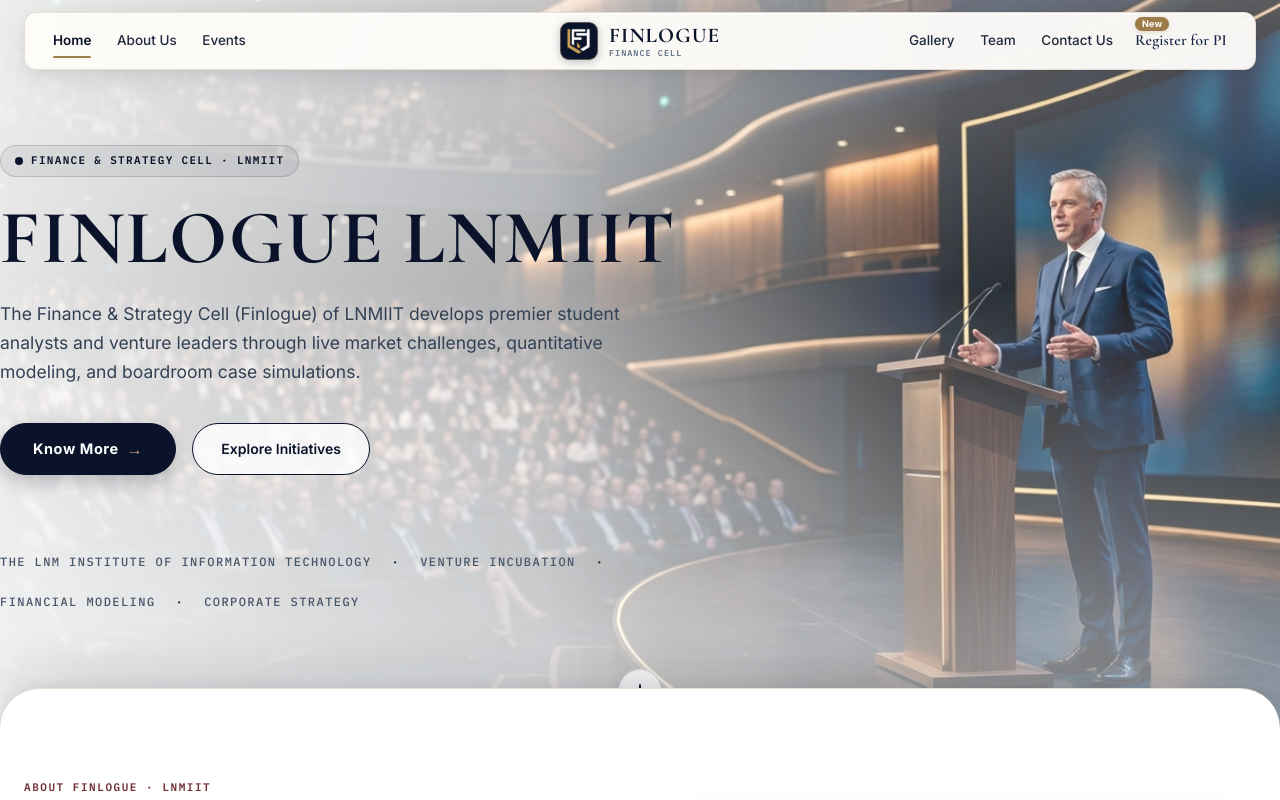
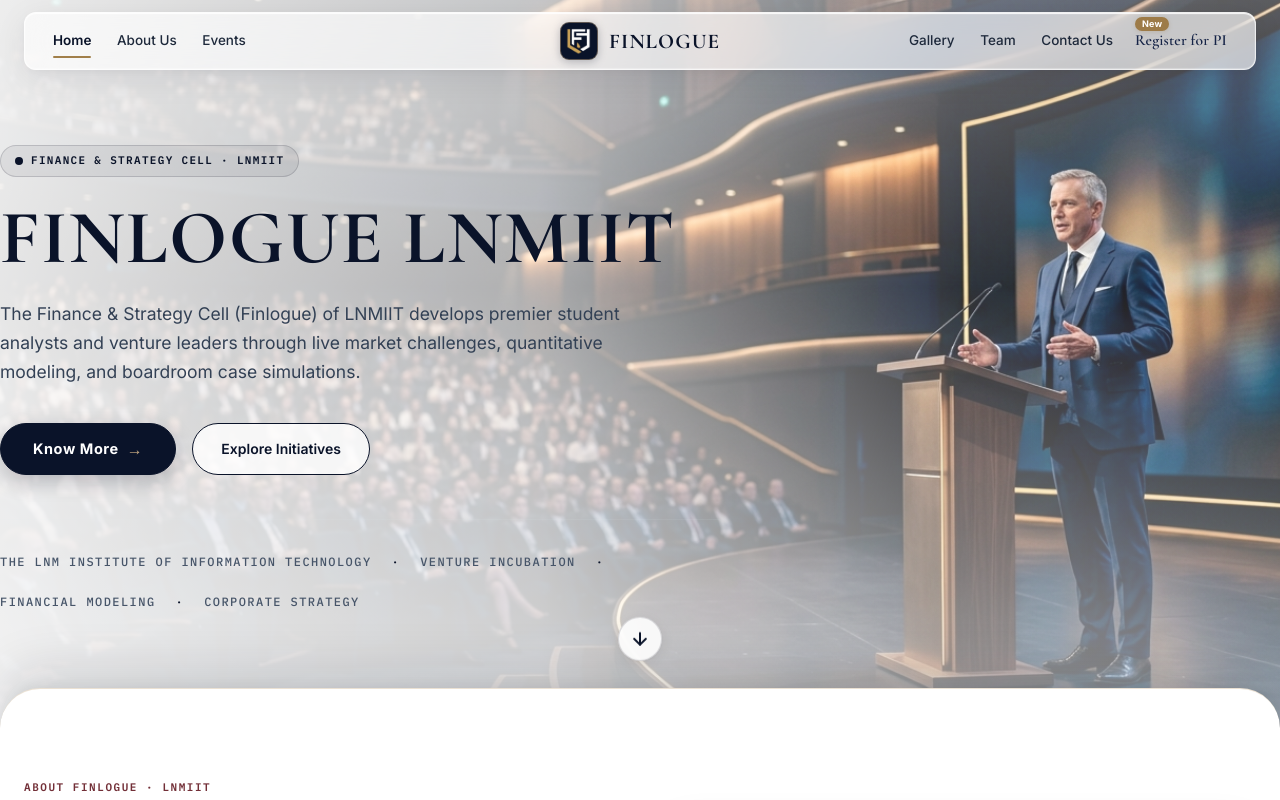
Before and after one commit to yashgoyal5571/finlogue_website, a Next.js app: page / in a window 1280 px wide. Shown: the top 800 px of the page. Built offline with nearby package versions, Linux system fonts and the light colour scheme.

Commit message:
Remove Finance Cell from navbar, enable glossy transparent navbar, and fix hero scroll arrow overlap

```diff
--- a/app/globals.css
+++ b/app/globals.css
@@ -317,21 +317,21 @@ img {
   width: 100%;
   max-width: 1280px;
   height: 58px;
-  background: rgba(253, 252, 249, 0.96);
-  backdrop-filter: blur(24px) saturate(180%);
-  -webkit-backdrop-filter: blur(24px) saturate(180%);
-  border: 1px solid rgba(222, 216, 204, 0.85);
+  background: rgba(255, 255, 255, 0.65);
+  backdrop-filter: blur(20px) saturate(190%);
+  -webkit-backdrop-filter: blur(20px) saturate(190%);
+  border: 1px solid rgba(255, 255, 255, 0.7);
   border-radius: 12px;
-  box-shadow: 0 8px 30px -4px rgba(10, 19, 41, 0.12), 0 2px 6px rgba(0, 0, 0, 0.04), inset 0 1px 1px rgba(255, 255, 255, 1);
+  box-shadow: 0 8px 32px 0 rgba(10, 19, 41, 0.08), 0 2px 8px 0 rgba(0, 0, 0, 0.04), inset 0 1px 1px 0 rgba(255, 255, 255, 0.9), inset 0 -1px 1px 0 rgba(255, 255, 255, 0.3);
   transition: all 0.3s cubic-bezier(0.16, 1, 0.3, 1);
 }
 
 .site-header.scrolled {
-  background: rgba(253, 251, 247, 0.985) !important;
-  backdrop-filter: blur(28px) saturate(190%) !important;
-  -webkit-backdrop-filter: blur(28px) saturate(190%) !important;
-  border-color: rgba(197, 168, 128, 0.55) !important;
-  box-shadow: 0 14px 40px -4px rgba(10, 19, 41, 0.16), 0 4px 12px rgba(0, 0, 0, 0.06), inset 0 1px 1px rgba(255, 255, 255, 1) !important;
+  background: rgba(255, 255, 255, 0.78) !important;
+  backdrop-filter: blur(24px) saturate(200%) !important;
+  -webkit-backdrop-filter: blur(24px) saturate(200%) !important;
+  border-color: rgba(197, 168, 128, 0.45) !important;
+  box-shadow: 0 12px 36px -4px rgba(10, 19, 41, 0.12), 0 4px 12px rgba(0, 0, 0, 0.04), inset 0 1px 1px 0 rgba(255, 255, 255, 0.95), inset 0 -1px 1px 0 rgba(255, 255, 255, 0.4) !important;
   transform: translateY(-2px);
 }
 
@@ -404,6 +404,7 @@ img {
   display: flex;
   flex-direction: column;
   align-items: flex-start;
+  justify-content: center;
   line-height: 1;
   max-width: 180px;
   opacity: 1;
@@ -1746,10 +1747,10 @@ img {
 /* Downward Hero Scroll Anchor Button */
 .hero-scroll-down-btn {
   position: absolute;
-  bottom: 24px;
+  bottom: 76px;
   left: 50%;
   transform: translateX(-50%);
-  z-index: 10;
+  z-index: 12;
   color: var(--navy-hero);
   display: flex;
   align-items: center;
--- a/components/Navbar.tsx
+++ b/components/Navbar.tsx
@@ -114,7 +114,6 @@ export default function Navbar() {
                 </div>
                 <div className="brand-center-text">
                   <span className="brand-center-title">FINLOGUE</span>
-                  <span className="brand-center-sub">FINANCE CELL</span>
                 </div>
               </Link>
             </div>
@@ -283,7 +282,7 @@ export default function Navbar() {
                 className="font-metadata-mono"
                 style={{ fontSize: "10px", color: "rgba(147, 161, 176, 0.7)", textTransform: "uppercase" }}
               >
-                Finance Cell · LNMIIT
+                Finlogue · LNMIIT
               </p>
             </div>
           </aside>
```
